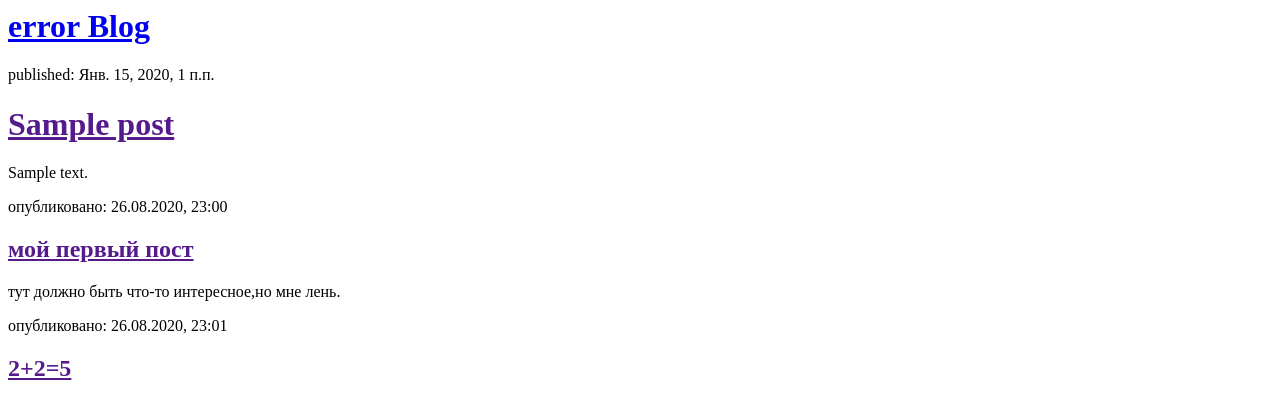
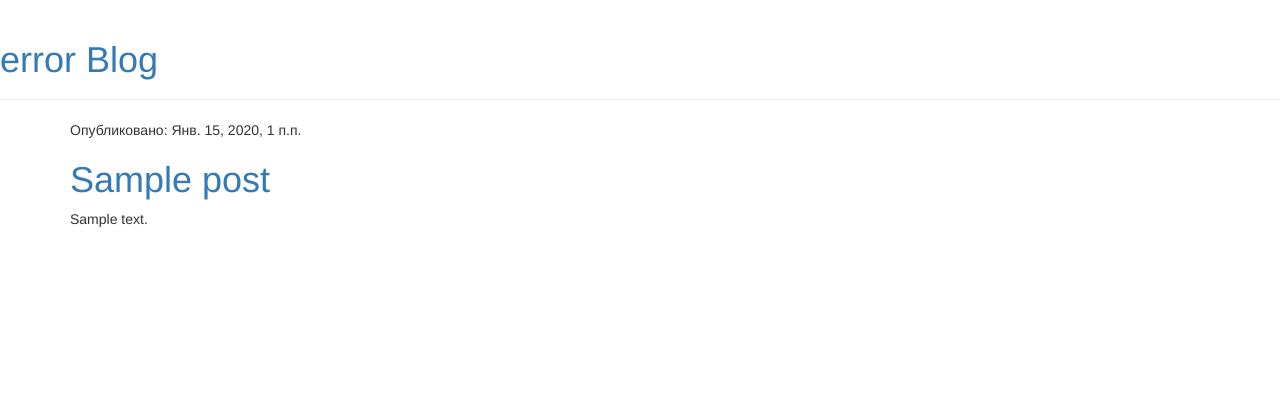
Before and after one commit to erroroshibkin/my-first-blog, a Django app: page / in a window 1280 px wide. Shown: the top 419 px of the page. Run offline with Django 3.2, Linux system fonts and the light colour scheme; tables that the repository leaves empty hold one stand-in row (values such as "Sample post"); some libraries are stand-ins or nearby versions.

Commit message:
CSS for website.

```diff
--- a/blog/templates/blog/post_list.html
+++ b/blog/templates/blog/post_list.html
@@ -1,26 +1,31 @@
+{% load static %}
 <html>
     <head>
         <title>error blog</title>
+        <link href="https://fonts.googleapis.com/css?family=Lobster&subset=latin,cyrillic" rel="stylesheet" type="text/css">
+        <link rel="stylesheet" href="//maxcdn.bootstrapcdn.com/bootstrap/3.2.0/css/bootstrap.min.css">
+        <link rel="stylesheet" href="//maxcdn.bootstrapcdn.com/bootstrap/3.2.0/css/bootstrap-theme.min.css">
+        <link rel="stylesheet" href="{% static 'css/blog.css' %}">
     </head>
     <body>
-        <div>
+        <div class="page-header">
             <h1><a href="/">error Blog</a></h1>
         </div>
 
+        <div class="content container">
+        <div class="row">
+        <div class="col-md-8">
             {% for post in posts %}
-        <div>
-           <p>published: {{ post.published_date }}</p>
+                <div class="post">
+                    <div class="date">
+                        <p>Опубликовано: {{ post.published_date }}</p>
+                    </div>
                     <h1><a href="">{{ post.title }}</a></h1>
                     <p>{{ post.text|linebreaksbr }}</p>
                 </div>
             {% endfor %}
-               <p>опубликовано: 26.08.2020, 23:00</p>
-            <h2><a href="">мой первый пост</a></h2>
-            <p>тут должно быть что-то интересное,но мне лень.</p>
-        <div>
-            <p>опубликовано: 26.08.2020, 23:01</p>
-            <h2><a href="">2+2=5</a></h2>
-            <p> </p>
+             </div>
+    </div>
 </div>
     </body>
 </html>
```
Also changed, not shown: blog/static/css/blog.css.html (added, +55 -0 lines). Lines whose indentation alone changed are shown as unchanged.
